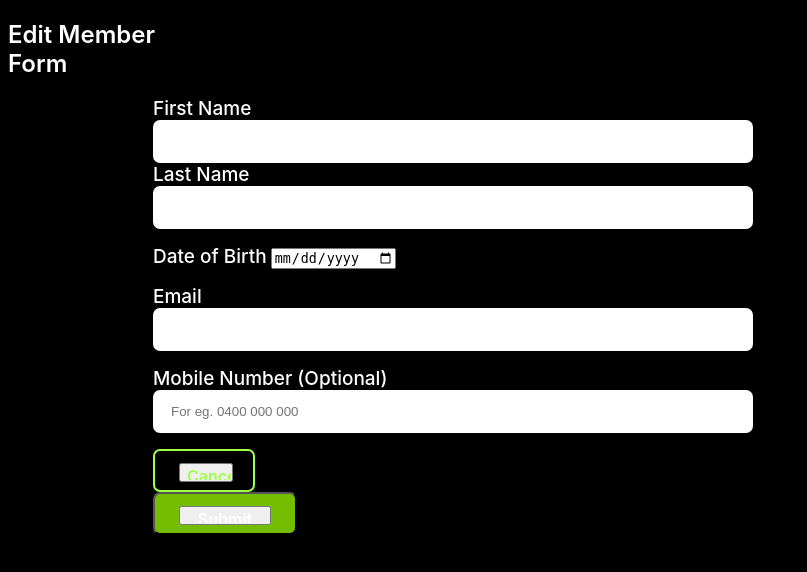
After one commit to GoToGroMSP-20/gotogro-msp-20-v2, a PHP site: page /editMember.php in a window 1280 px wide. The commit adds this page. Shown: the top 572 px of the page, without its empty margins (0-807 px from the left). Run offline with PHP 8.4, Linux system fonts and the light colour scheme.

Commit message:
form works as it should; validation included problem: styling is off

```diff
--- /dev/null
+++ b/editMember.php
@@ -0,0 +1,68 @@
+<!DOCTYPE html>
+<html lang="en">
+  <head>
+    <meta charset="UTF-8" />
+    <meta name="description" content="Edit Member Form" />
+    <meta name="keywords" content="HTML, CSS, JavaScript" />
+    <meta name="author" content="MSP Group 20" />
+
+    <link href="styles/editMember.css" rel="stylesheet" type="text/css" />
+
+    <title>Edit Member Form</title>
+
+
+
+  </head>
+  <body>
+
+
+<h2>Edit Member Form</h2>
+
+<form id="editMemberform">
+
+
+        <!-- <legend style="font-size:19px"><strong>Member Details</strong></legend> -->
+   <p>
+      <label for="firstname" id="fName" style="font-size:19px">First Name</label>
+      <input type="text" pattern="[a-zA-Z]{2,20}" id="firstname" name="firstname" required/>
+
+      <label for="lastname" id="lName" style="font-size:19px">Last Name</label>
+      <input type="text" pattern="[a-zA-Z]{2,20}" id="lastname" name="lastname" required/>
+    </p>
+    <p>
+      <label for ="DateofBirth" id="dob" style="font-size:19px">Date of Birth</label>
+      <input type="date" pattern="\d{1,2}\/\d{1,2}\/\d{4}" name="dateofbirth" id="DateofBirth" required/>
+
+   </p>
+
+   <p>
+    <label for="email" id="em" style="font-size:19px">Email</label>
+    <input type="email" id="email" name="email" pattern="[a-z0-9._%+-]+@[a-z0-9.-]+\.[a-z]{2,}$" required/>
+    </p>
+
+    <p>
+    <label for="phonenum" id="mobilenum" style="font-size:19px">Mobile Number (Optional)</label>
+    <input type="tel" name= "phonenum" id="phonenum" maxlength="12" pattern="[\d\s]{8,12}" placeholder="For eg. 0400 000 000" required/>
+    </p>
+
+
+
+
+<a id=cancelButton>
+    <input type="reset" id="cancel" value="Cancel"/>
+</a>
+
+<button id="button">
+    <input type="submit" id= "sub" value="Submit"/>
+</button>
+
+
+</form>
+
+
+
+
+
+
+</body>
+</html>
--- a/index.php
+++ b/index.php
@@ -1,2 +1,2 @@
-<?php header("Location: template.php"); ?>
+<?php header("Location: editMember.php"); ?>
 <!-- This will need to be addOrder.php once the file is created -->
--- /dev/null
+++ b/styles/editMember.css
@@ -0,0 +1,209 @@
+#editMemberform {
+
+    margin-left: 145px;
+    margin-top: 48px;
+
+}
+
+body{
+    background-color: black;
+}
+
+h2 {
+
+width: 198px;
+height: 29px;
+font-family: 'Inter';
+font-style: normal;
+font-weight: 600;
+font-size: 24px;
+color: #FFFFFF;
+
+}
+
+#fName {
+
+width: 83px;
+height: 19px;
+font-family: 'Inter';
+font-style: normal;
+font-weight: 500;
+font-size: 16px;
+color: #FFFFFF;
+
+}
+
+#firstname{
+
+box-sizing: border-box;
+display: flex;
+flex-direction: row;
+align-items: center;
+padding: 12px 16px;
+gap: 10px;
+width: 600px;
+height: 43px;
+border: 2px solid #FFFFFF;
+border-radius: 7px;
+
+}
+
+#lName{
+
+width: 82px;
+height: 19px;
+font-family: 'Inter';
+font-style: normal;
+font-weight: 500;
+font-size: 16px;
+color: #FFFFFF;
+
+}
+
+#lastname{
+
+box-sizing: border-box;
+display: flex;
+flex-direction: row;
+align-items: center;
+padding: 12px 16px;
+gap: 10px;
+width: 600px;
+height: 43px;
+border: 2px solid #FFFFFF;
+border-radius: 7px;
+
+}
+
+#dob{
+
+width: 97px;
+height: 19px;
+font-family: 'Inter';
+font-style: normal;
+font-weight: 500;
+font-size: 16px;
+color: #FFFFFF;
+
+}
+
+#dateofbirth{
+
+box-sizing: border-box;
+display: flex;
+flex-direction: row;
+align-items: center;
+padding: 12px 16px;
+gap: 10px;
+width: 600px;
+height: 43px;
+border: 2px solid #FFFFFF;
+border-radius: 7px;
+}
+
+#em{
+
+width: 41px;
+height: 19px;
+font-family: 'Inter';
+font-style: normal;
+font-weight: 500;
+font-size: 16px;
+color: #FFFFFF;
+
+}
+
+#email{
+
+box-sizing: border-box;
+display: flex;
+flex-direction: row;
+align-items: center;
+padding: 12px 16px;
+gap: 10px;
+width: 600px;
+height: 43px;
+border: 2px solid #FFFFFF;
+border-radius: 7px;
+
+}
+
+#mobilenum{
+
+width: 198px;
+height: 19px;
+font-family: 'Inter';
+font-style: normal;
+font-weight: 500;
+font-size: 16px;
+color: #FFFFFF;
+
+}
+
+#phonenum{
+
+box-sizing: border-box;
+display: flex;
+flex-direction: row;
+align-items: center;
+padding: 12px 16px;
+gap: 10px;
+width: 600px;
+height: 43px;
+border: 2px solid #FFFFFF;
+border-radius: 7px;
+
+}
+
+#sub{
+
+width: 96px;
+height: 19px;
+font-family: 'Inter';
+font-style: normal;
+font-weight: 600;
+font-size: 16px;
+color: #FFFFFF;
+
+}
+
+#button{
+
+display: flex;
+flex-direction: row;
+align-items: flex-start;
+padding: 12px 24px;
+gap: 10px;
+width: 144px;
+height: 43px;
+background: #75BD00;
+border-radius: 7px;
+
+}
+
+#cancel{
+
+width: 54px;
+height: 19px;
+font-family: 'Inter';
+font-style: normal;
+font-weight: 600;
+font-size: 16px;
+color: #A0FF47;
+
+}
+
+#cancelButton{
+
+box-sizing: border-box;
+display: flex;
+flex-direction: row;
+align-items: flex-start;
+padding: 12px 24px;
+gap: 10px;
+width: 102px;
+height: 43px;
+border: 2px solid #A0FF47;
+border-radius: 7px;
+
+}
--- a/styles/styles.css
+++ b/styles/styles.css
@@ -1,3 +1,4 @@
 @import url("reset.css");
 @import url("global.css");
 @import url("navbar.css");
+@import url("editMember.css");
```
Also changed, not shown: 1 other file.
